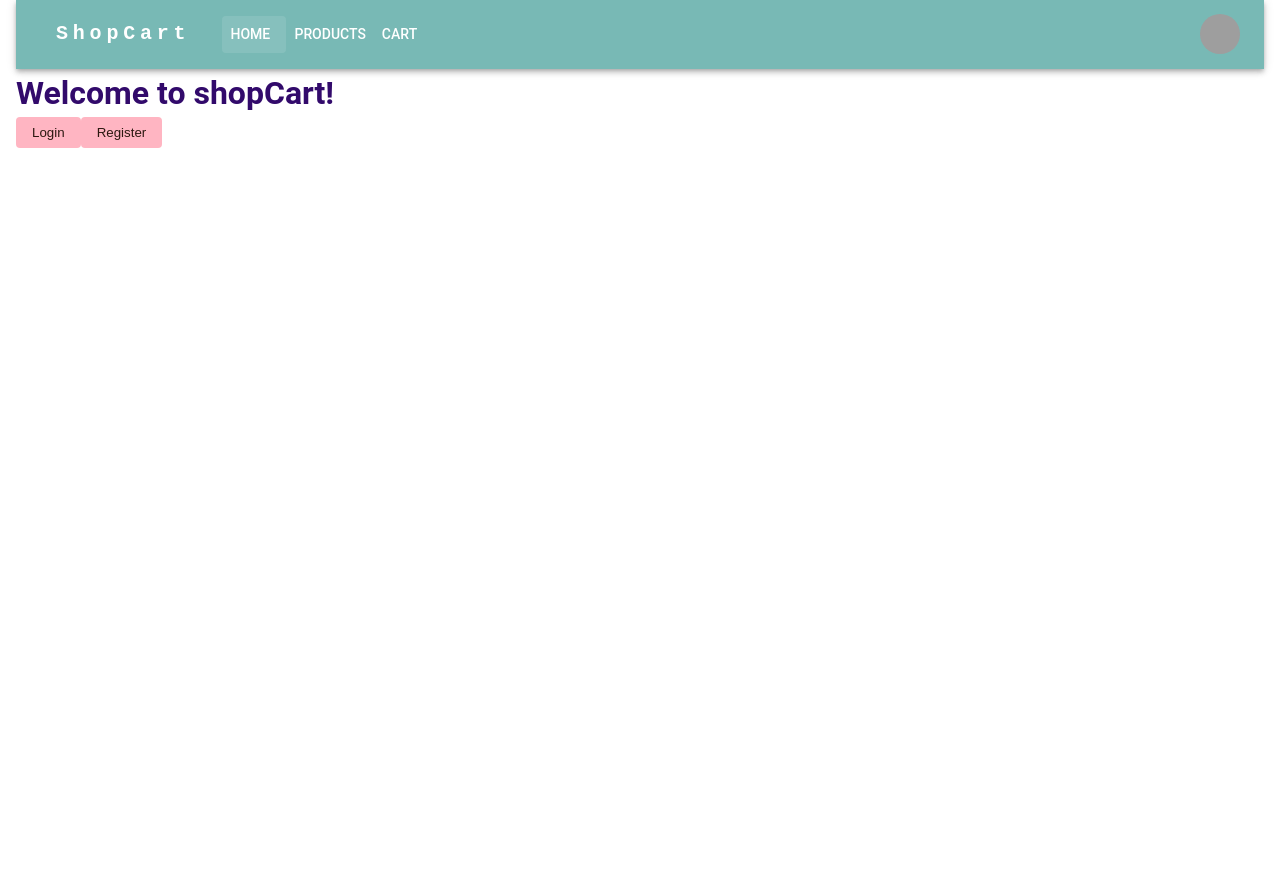
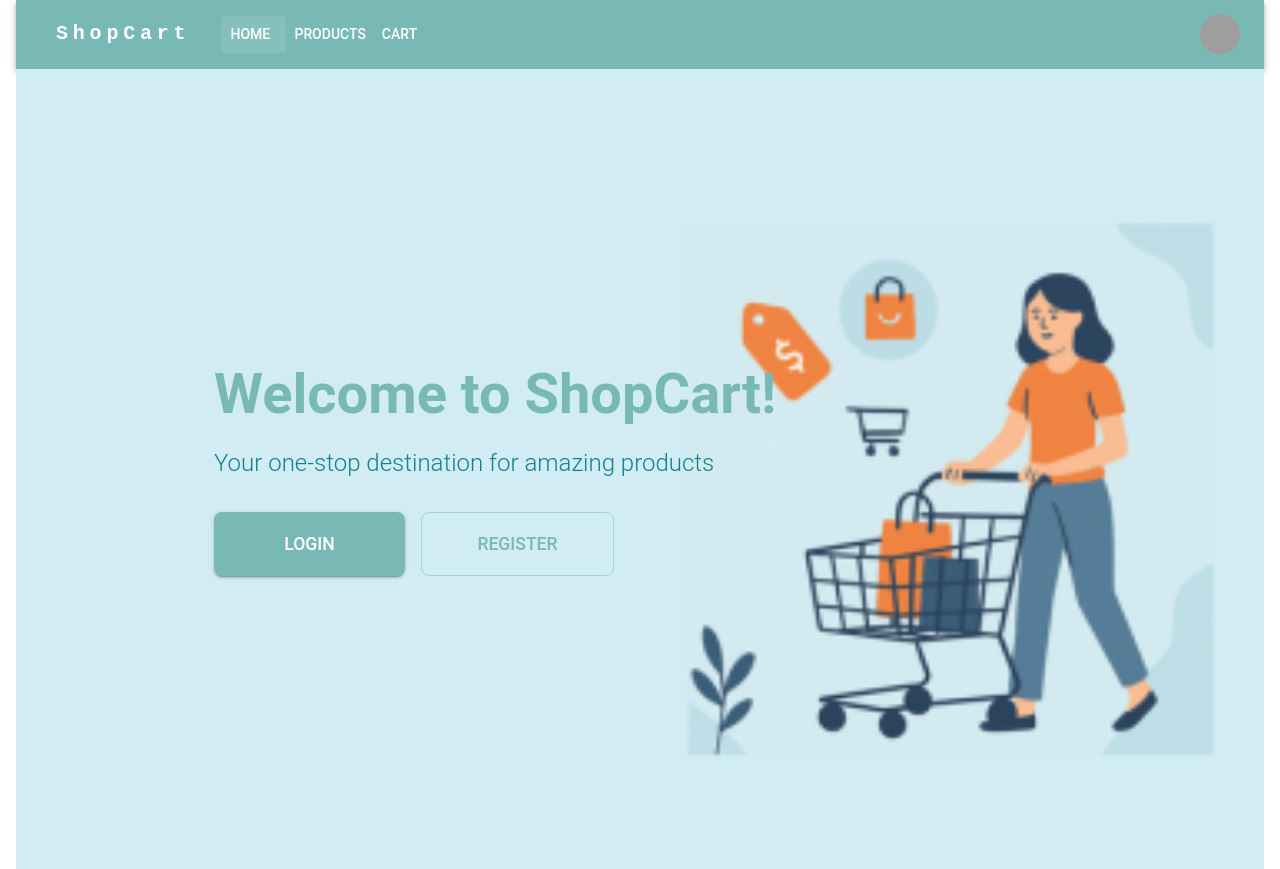
Before and after one commit to Priya-lak/Frontend-practice, a React (Vite) app: page / in a window 1280 px wide. Before the commit the page ends 800 px from the top, so only its background shows below. Built offline with nearby package versions, Linux system fonts and the light colour scheme; grey boxes are pictures that could not be loaded; some icons are missing.

Commit message:
home page

```diff
--- a/src/pages/Home/Home.jsx
+++ b/src/pages/Home/Home.jsx
@@ -1,25 +1,123 @@
 import { useSelector } from "react-redux";
 import { selectIsLoggedIn } from "../../features/session/sessionSlice";
-import { useNavigate } from "react-router";
+import { useNavigate } from "react-router-dom";
+import {
+  Box,
+  Button,
+  Container,
+  Typography,
+  Stack,
+  Paper,
+} from "@mui/material";
 
 export default function Home() {
   const isLoggedIn = useSelector(selectIsLoggedIn);
   const navigate = useNavigate();
+
   return (
-    <div className="HomePage">
-      <h1> Welcome to shopCart!</h1>
-      {isLoggedIn ? (
-        <div className="redirects">
-          <button onClick={() => navigate("/products")}>
-            View our prducts
-          </button>
-        </div>
-      ) : (
-        <div className="redirects">
-          <button onClick={() => navigate("/login")}>Login</button>
-          <button onClick={() => navigate("/register")}>Register</button>
-        </div>
-      )}
-    </div>
+    <Box
+      color="text"
+      sx={{
+        minHeight: "100vh",
+        backgroundImage: 'url("src/assets/images/landing-bg.png")',
+        backgroundSize: "cover",
+        backgroundPosition: "center",
+        backgroundRepeat: "no-repeat",
+        backgroundAttachment: "fixed",
+        position: "relative",
+        display: "flex",
+        alignItems: "center",
+        color: "white",
+        "&::before": {
+          content: '""',
+          position: "absolute",
+          top: 0,
+          left: 0,
+          right: 0,
+          bottom: 0,
+          zIndex: 1,
+        },
+      }}
+    >
+      <Container maxWidth="md" sx={{ position: "relative", zIndex: 2 }}>
+        <Box>
+          <Box sx={{ mb: 4 }}>
+            <Typography
+              variant="h2"
+              component="h1"
+              gutterBottom
+              sx={{
+                fontWeight: "bold",
+                color: "primary.main",
+                fontSize: { xs: "2.5rem", md: "3.5rem" },
+              }}
+            >
+              Welcome to ShopCart!
+            </Typography>
+            <Typography
+              variant="h5"
+              color="text.secondary"
+              sx={{
+                mb: 4,
+                fontWeight: 300,
+                fontSize: { xs: "1.2rem", md: "1.5rem" },
+              }}
+            >
+              Your one-stop destination for amazing products
+            </Typography>
+          </Box>
+          {isLoggedIn ? (
+            <Button
+              variant="contained"
+              size="large"
+              onClick={() => navigate("/products")}
+              sx={{
+                py: 2,
+                px: 4,
+                fontSize: "1.2rem",
+                borderRadius: 2,
+              }}
+            >
+              View Our Products
+            </Button>
+          ) : (
+            <Stack
+              direction={{ xs: "column", sm: "row" }}
+              spacing={2}
+              sx={{ width: "100%", maxWidth: 400 }}
+            >
+              <Button
+                variant="contained"
+                size="large"
+                onClick={() => navigate("/login")}
+                sx={{
+                  py: 2,
+                  px: 4,
+                  fontSize: "1.1rem",
+                  borderRadius: 2,
+                  flex: 1,
+                }}
+              >
+                Login
+              </Button>
+              <Button
+                variant="outlined"
+                size="large"
+                onClick={() => navigate("/register")}
+                sx={{
+                  py: 2,
+                  px: 4,
+                  fontSize: "1.1rem",
+                  borderRadius: 2,
+                  flex: 1,
+                }}
+              >
+                Register
+              </Button>
+            </Stack>
+          )}
+        </Box>
+      </Container>
+    </Box>
   );
 }
```
Also changed, not shown: src/assets/images/landing-bg.png (added).
